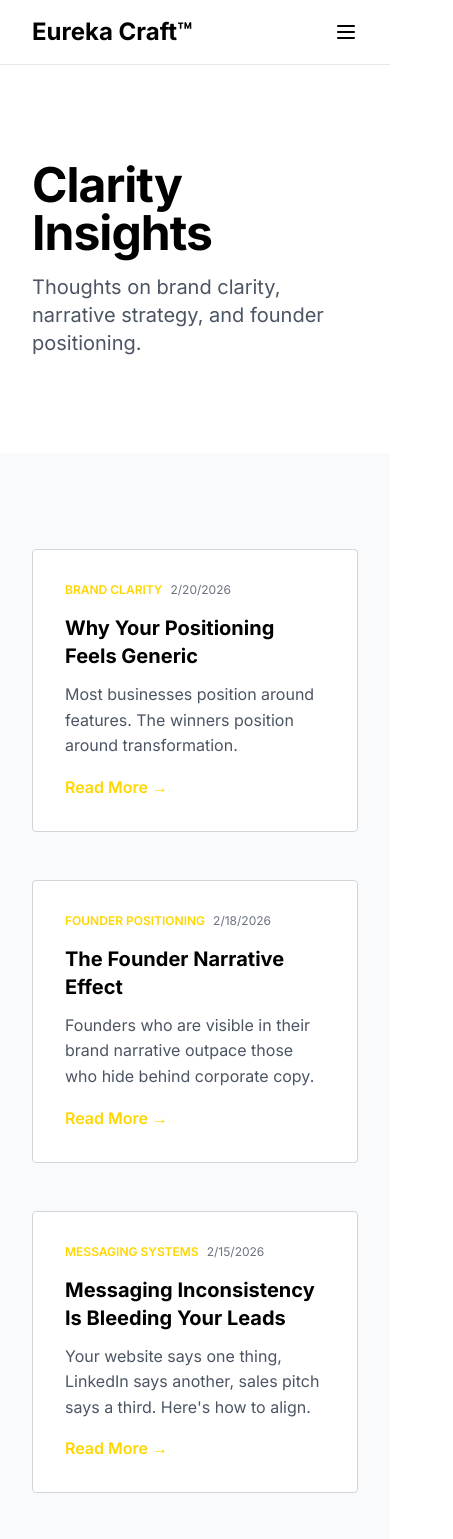
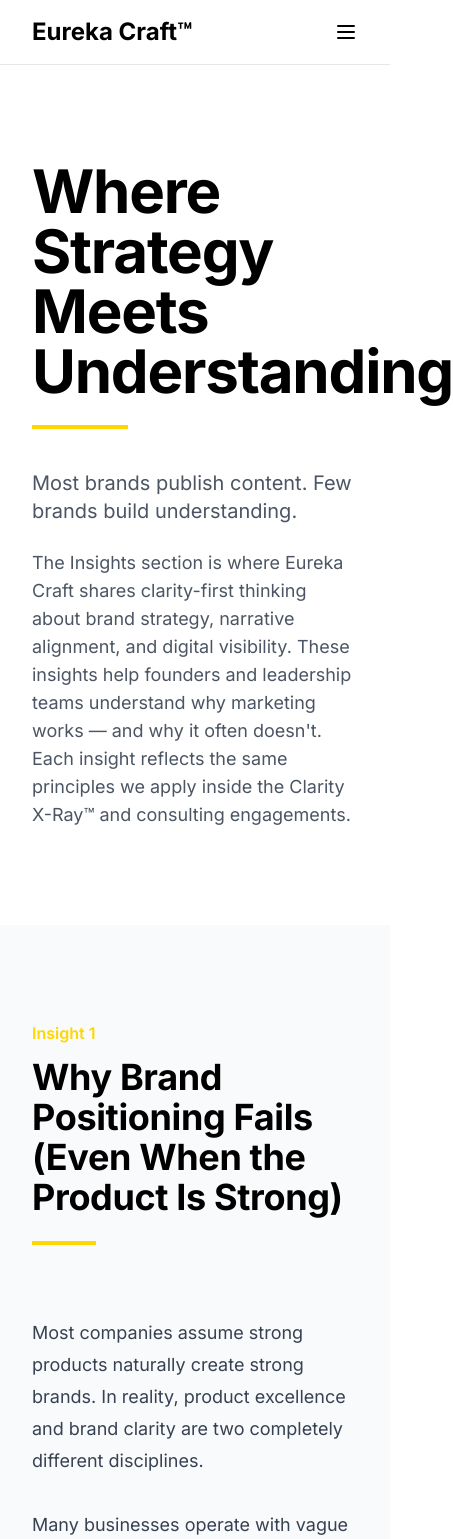
Before and after one commit to ragbak1210-ctrl/eureka-craft-consultancy, a Next.js app: page /insights in a window 390 px wide. Shown: the top 1539 px of the page, 453 px wide, since content can reach past the window. Built offline with nearby package versions, Linux system fonts and the light colour scheme.

Commit message:
Update insights.tsx

```diff
--- a/pages/insights.tsx
+++ b/pages/insights.tsx
@@ -1,89 +1,533 @@
 import Head from 'next/head';
-import Link from 'next/link';
 
 export default function Insights() {
-  const articles = [
+
+const insights = [
+
 {
-      title: 'Why Your Positioning Feels Generic',
-      excerpt: 'Most businesses position around features. The winners position around transformation.',
-      category: 'Brand Clarity',
-      date: '2026-02-20',
+title:"Why Brand Positioning Fails (Even When the Product Is Strong)",
+
+content:`
+Most companies assume strong products naturally create strong brands. In reality, product excellence and brand clarity are two completely different disciplines.
+
+Many businesses operate with vague positioning such as:
+
+"We provide quality services."
+"Innovative solutions for modern businesses."
+"Trusted partner for growth."
+
+These statements sound acceptable internally but create zero differentiation externally.
+
+Clear brand positioning answers three questions:
+
+• Why you exist
+• Who you serve best
+• Why you are different
+
+Without clear positioning:
+
+Marketing becomes inconsistent
+Sales conversations take longer
+Trust builds slowly
+Competition increases
+
+Positioning is not a tagline exercise. It is a strategic decision framework that shapes:
+
+Messaging
+Content
+Website structure
+Sales communication
+Advertising
+
+At Eureka Craft, brand positioning is developed through market context analysis, narrative mapping, and audience clarity.
+
+This ensures your brand becomes recognizable before it becomes visible.
+`,
+
+keywords:"brand positioning strategy, brand differentiation strategy, positioning consulting, brand clarity consulting"
+
 },
+
+
+
 {
-      title: 'The Founder Narrative Effect',
-      excerpt: 'Founders who are visible in their brand narrative outpace those who hide behind corporate copy.',
-      category: 'Founder Positioning',
-      date: '2026-02-18',
+title:"Narrative Strategy: The Missing Layer in Most Marketing Plans",
+
+content:`
+Most marketing plans define channels and budgets.
+
+Few define narrative.
+
+Narrative strategy determines how your brand story unfolds over time.
+
+Without narrative strategy:
+
+Content feels random
+Campaigns feel disconnected
+Messaging shifts constantly
+
+Narrative alignment ensures:
+
+• Every post reinforces identity
+• Every campaign builds authority
+• Every interaction builds trust
+
+Narrative strategy transforms:
+
+Posting → Storytelling
+Visibility → Perception
+Attention → Trust
+
+This is why Eureka Craft builds narrative frameworks before execution begins.
+
+Because consistency is not about frequency.
+
+Consistency is about meaning.
+`,
+
+keywords:"brand narrative strategy, storytelling strategy, narrative marketing consulting, brand storytelling framework"
+
 },
+
+
+
 {
-      title: 'Messaging Inconsistency Is Bleeding Your Leads',
-      excerpt: 'Your website says one thing, LinkedIn says another, sales pitch says a third. Here\'s how to align.',
-      category: 'Messaging Systems',
-      date: '2026-02-15',
+title:"Messaging Architecture: Why Good Ideas Still Sound Confusing",
+
+content:`
+Many businesses have intelligent leaders and strong ideas.
+
+Yet their messaging feels scattered.
+
+Messaging architecture organizes communication into structured layers:
+
+Core Message
+Value Proposition
+Proof Statements
+Supporting Stories
+
+Without messaging architecture:
+
+Teams describe the business differently
+Websites feel unclear
+Sales conversations vary
+
+Messaging architecture ensures:
+
+• Internal clarity
+• External consistency
+• Faster understanding
+
+When messaging is structured correctly:
+
+Prospects understand faster.
+Trust builds earlier.
+Decisions happen sooner.
+
+Messaging clarity is one of the fastest ways to improve conversion rates without increasing marketing spend.
+`,
+
+keywords:"brand messaging framework, messaging architecture consulting, value proposition development"
+
 },
+
+
+
 {
-      title: 'How To Build LinkedIn Authority Without Being Cringe',
-      excerpt: 'Authentic thought leadership comes from clarity, not frequency.',
-      category: 'LinkedIn Strategy',
-      date: '2026-02-12',
+title:"Founder Branding: Why Trust Starts With People",
+
+content:`
+In high-trust industries, brands rarely lead.
+
+People do.
+
+Founder visibility builds credibility faster than corporate marketing alone.
+
+When founders communicate clearly:
+
+• Authority increases
+• Trust accelerates
+• Opportunities multiply
+
+Founder branding is not personal promotion.
+
+It is strategic trust-building.
+
+Strong founder visibility:
+
+Humanizes companies
+Reduces buyer hesitation
+Improves inbound opportunities
+
+LinkedIn has become the primary platform for founder-driven trust.
+
+Companies with active founders consistently outperform companies with silent leadership.
+`,
+
+keywords:"founder branding strategy, linkedin thought leadership, founder positioning consulting"
+
 },
+
+
+
 {
-      title: 'The Content Strategy No One Talks About',
-      excerpt: 'Content that doesn\'t serve your narrative is just noise.',
-      category: 'Content Systems',
-      date: '2026-02-10',
+title:"Content Systems vs Random Posting",
+
+content:`
+Most businesses treat content as a monthly activity.
+
+Strong brands treat content as infrastructure.
+
+Random posting leads to:
+
+Inconsistent tone
+Unclear messaging
+Low retention
+
+Content systems create:
+
+• Narrative continuity
+• Predictable output
+• Strategic sequencing
+
+Content systems answer:
+
+What to say
+When to say it
+Why it matters
+
+Eureka Craft designs structured content ecosystems that align with positioning and narrative clarity.
+
+Because content works best when it behaves like a system, not a calendar.
+`,
+
+keywords:"content systems strategy, content marketing framework, narrative content strategy"
+
 },
+
+
+
 {
-      title: 'Trust Leaks: Where Your Brand Loses Credibility',
-      excerpt: 'Small inconsistencies compound into massive trust losses.',
-      category: 'Brand Strategy',
-      date: '2026-02-08',
+title:"LinkedIn Strategy: Visibility Without Noise",
+
+content:`
+LinkedIn has become the primary platform for authority building.
+
+Yet most companies use LinkedIn incorrectly.
+
+Typical mistakes:
+
+Generic posts
+Motivational content
+Random updates
+
+Effective LinkedIn strategy requires:
+
+• Clear audience definition
+• Thought leadership themes
+• Structured posting rhythm
+• Narrative consistency
+
+LinkedIn success is not frequency.
+
+It is relevance.
+
+When done correctly, LinkedIn becomes a long-term inbound lead engine.
+`,
+
+keywords:"linkedin content strategy, linkedin consulting, thought leadership linkedin"
+
 },
+
+
+
+{
+title:"Digital Marketing Alignment: Why Channels Don't Work Together",
+
+content:`
+Many businesses run:
+
+Google Ads
+Social Media
+SEO
+Email Marketing
+
+But these channels operate independently.
+
+Misalignment leads to:
+
+Mixed messaging
+Confusing journeys
+Low conversion rates
+
+Digital alignment ensures:
+
+• One narrative across channels
+• Clear conversion paths
+• Consistent messaging
+
+Marketing becomes stronger when channels reinforce each other instead of competing for attention.
+`,
+
+keywords:"digital marketing strategy consulting, marketing alignment consulting"
+
+},
+
+
+
+{
+title:"Brand Communication Frameworks: Consistency Builds Trust",
+
+content:`
+Brand communication is not just design.
+
+It includes:
+
+Tone
+Language
+Visual structure
+Message hierarchy
+
+Without communication frameworks:
+
+Teams improvise messaging
+Designs vary widely
+Content feels inconsistent
+
+Consistency builds familiarity.
+
+Familiarity builds trust.
+
+Trust builds conversion.
+
+Brand communication frameworks allow brands to scale without losing identity.
+`,
+
+keywords:"brand communication strategy, brand voice framework"
+
+},
+
+
+
+{
+title:"Blindspot Analysis: The Hidden Leaks in Brand Strategy",
+
+content:`
+Many marketing problems originate from unseen causes.
+
+Blindspots include:
+
+Unclear positioning
+Weak differentiation
+Messaging confusion
+Audience mismatch
+
+Blindspots are difficult to detect internally.
+
+This is why Eureka Craft developed the Clarity X-Ray™.
+
+The Clarity X-Ray™ reveals:
+
+• Narrative gaps
+• Trust leaks
+• Alignment issues
+• Opportunity zones
+
+Clarity removes friction.
+
+Friction slows growth.
+`,
+
+keywords:"brand audit consulting, brand blindspot analysis"
+
+},
+
+
+
+{
+title:"Trust Signals: Why People Hesitate to Buy",
+
+content:`
+Trust is rarely lost through major mistakes.
+
+It is lost through small uncertainties.
+
+Missing trust signals include:
+
+Case studies
+Founder visibility
+Clear messaging
+Social proof
+
+Trust signals reduce decision anxiety.
+
+When trust increases:
+
+Conversion increases.
+
+Authority is not claimed.
+
+Authority is demonstrated.
+`,
+
+keywords:"trust building marketing, brand authority strategy"
+
+},
+
+
+
+{
+title:"Clarity as a Growth Strategy",
+
+content:`
+Clarity is often treated as branding work.
+
+In reality, clarity is growth infrastructure.
+
+Clear brands:
+
+Sell faster
+Scale easier
+Attract better clients
+
+Clarity reduces friction across:
+
+Marketing
+Sales
+Hiring
+Partnerships
+
+Clarity is not cosmetic.
+
+It is structural.
+
+This is why Eureka Craft builds clarity before growth.
+
+Because growth built on confusion eventually collapses.
+`,
+
+keywords:"brand clarity consulting, growth strategy consulting"
+
+}
+
 ];
 
+
 return (
+
 <>
+
 <Head>
 <title>Insights — Eureka Craft™</title>
-        <meta name="description" content="Thoughts on brand clarity, narrative strategy, and founder positioning." />
+<meta name="description" content="Clarity-first thinking on brand strategy, narrative alignment and growth."/>
 </Head>
 
-      {/* Hero */}
+
+
+{/* HERO */}
+
 <section className="section-spacing bg-white">
+
 <div className="container-wide">
-          <h1 className="text-5xl md:text-6xl font-bold mb-4">Clarity Insights</h1>
-          <p className="text-xl text-gray-600">
-            Thoughts on brand clarity, narrative strategy, and founder positioning.
+
+<h1 className="text-6xl font-bold mb-6">
+
+Where Strategy Meets Understanding
+
+</h1>
+
+<div className="w-24 h-1 bg-accent mb-10"></div>
+
+<p className="text-xl text-gray-600 max-w-3xl mb-6">
+
+Most brands publish content. Few brands build understanding.
+
 </p>
+
+<p className="text-lg text-gray-600 max-w-3xl">
+
+The Insights section is where Eureka Craft shares clarity-first thinking about brand strategy, narrative alignment, and digital visibility.
+
+These insights help founders and leadership teams understand why marketing works — and why it often doesn't.
+
+Each insight reflects the same principles we apply inside the Clarity X-Ray™ and consulting engagements.
+
+</p>
+
 </div>
+
 </section>
 
-      {/* Articles Grid */}
+
+
+{/* ARTICLES */}
+
 <section className="section-spacing bg-gray-50">
+
 <div className="container-wide">
-          <div className="grid grid-cols-1 md:grid-cols-2 gap-12">
-            {articles.map((article, index) => (
-              <article key={index} className="bg-white p-8 rounded border border-gray-300 hover:shadow-lg transition">
-                <div className="flex items-center gap-2 mb-4">
-                  <span className="text-xs font-semibold uppercase text-accent">
-                    {article.category}
-                  </span>
-                  <span className="text-xs text-gray-500">
-                    {new Date(article.date).toLocaleDateString()}
-                  </span>
+
+
+
+<div className="max-w-4xl mx-auto space-y-32">
+
+{insights.map((item,index)=>(
+<div key={index}>
+
+
+<div className="mb-8">
+
+<div className="text-accent font-semibold mb-3">
+
+Insight {index+1}
+
 </div>
-                <h3 className="text-xl font-bold mb-3 hover:text-accent transition">
-                  <Link href="#">{article.title}</Link>
-                </h3>
-                <p className="text-gray-600 mb-4">{article.excerpt}</p>
-                <Link href="#" className="text-accent font-semibold hover:underline">
-                  Read More →
-                </Link>
-              </article>
+
+<h2 className="text-4xl font-bold mb-6">
+
+{item.title}
+
+</h2>
+
+<div className="w-16 h-1 bg-accent mb-10"></div>
+
+</div>
+
+
+
+<div className="text-lg text-gray-700 leading-8 whitespace-pre-line mb-8">
+
+{item.content}
+
+</div>
+
+
+
+<div className="border-t border-gray-300 pt-6">
+
+<div className="text-sm text-gray-500">
+
+Keywords: {item.keywords}
+
+</div>
+
+</div>
+
+
+
+</div>
 ))}
+
+
 </div>
+
 </div>
+
 </section>
+
+
+
 </>
+
 );
+
 }
```
Lines whose indentation alone changed are shown as unchanged.
